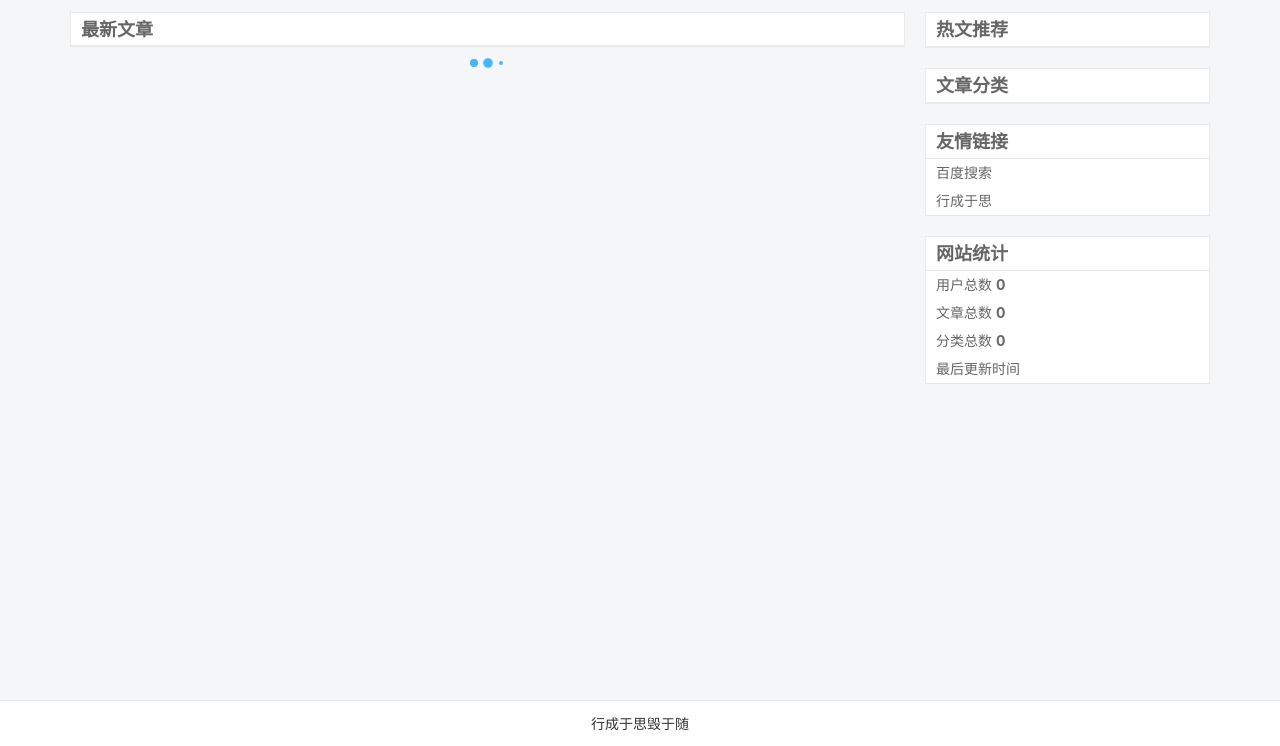
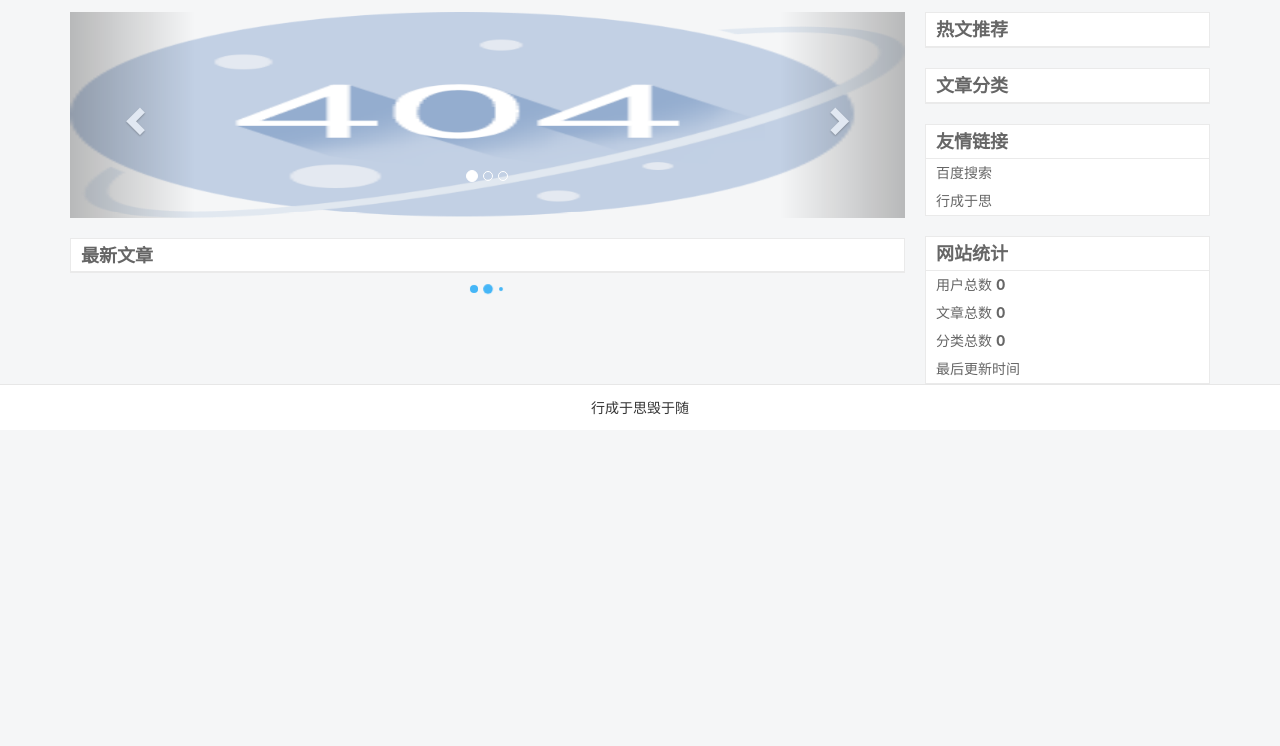
Before and after one commit to zhw0523/XingChengYuSi_v1.0, a Flask app: page / in a window 1280 px wide. Shown: the part 54-800 px from the top of the page. Run offline with Flask 2, Linux system fonts and the light colour scheme; data that the repository does not hold is empty.

Commit message:
增加了轮播图

```diff
--- a/static/css/base.css
+++ b/static/css/base.css
@@ -17,7 +17,6 @@
 
 .phone_css {
     margin-top: 66px;
-    margin-bottom: 56px;
 }
 
 .phone_nav {
@@ -62,8 +61,8 @@
     }
 
     .phone_css {
-        padding-left: 10px;
-        padding-right: 10px;
+        padding-left: 0;
+        padding-right: 0;
     }
 
     .phone_nav {
@@ -117,7 +116,7 @@
         position: absolute;
         top: 0;
         left: 0;
-        margin-left: 10px;
+        margin-left: 5px;
         border: none;
     }
 
--- a/static/css/index.css
+++ b/static/css/index.css
@@ -168,6 +168,47 @@
     transition: all 0.25s;
 }
 
+/*轮播图*/
+.Carousel{
+    position: relative;
+    min-width: 100%;
+    height: 206px;
+    border: #eaeaea solid 1px;
+    margin-bottom: 20px;
+}
+.Carousel .img_list ul{
+    position: absolute;
+    list-style-type: none;
+    padding: 0;
+    width: 100%;
+    height: 100%;
+}
+.Carousel .img_list ul li a{
+    position: absolute;
+    height: 100%;
+    width: 100%;
+}
+.Carousel .img_list ul li a img{
+    height: 100%;
+    width: 100%;
+}
+
+#myCarousel{
+    position: relative;
+    min-width: 100%;
+    height: 206px;
+    margin-bottom: 20px;
+}
+
+#myCarousel .item{
+    width: 100%;
+}
+
+#myCarousel img{
+    width: 100%;
+    height: 206px;
+}
+
 /*加载动画*/
 .spinner {
     margin: 5px auto;
@@ -217,3 +258,9 @@
         -webkit-transform: scale(1.0);
     }
 }
+
+@media screen and (max-width: 768px){
+    .Carousel{
+        height: 120px;
+    }
+}
--- a/static/js/index.js
+++ b/static/js/index.js
@@ -22,6 +22,11 @@
 
 
         }
+    });
+    //设置幻灯片时间
+    $('.carousel').carousel({
+        interval: 3000,
+        pause: "hover"
     });
 
     //判断当前宽度是否为手机
--- a/templates/base.html
+++ b/templates/base.html
@@ -79,7 +79,7 @@
         <a href="javascript:void(0)"><span class="glyphicon glyphicon-chevron-up"></span><br><span style="font-weight: bold">Top</span></a>
     </div>
     <footer class="footer"
-            style="bottom: 0;position: fixed;width: 100%;background-color: #fff;border-top: #e7e7e7 solid 1px">
+            style="min-width: 100%;background-color: #fff;border-top: #e7e7e7 solid 1px">
         <p style="width: 100%;height: 45px;display: block;line-height: 45px;text-align: center;margin: 0">行成于思毁于随</p>
     </footer>
     </body>
--- a/templates/html/index.html
+++ b/templates/html/index.html
@@ -3,6 +3,42 @@
 {% block content %}
     <div class="container phone_css">
         <div class="col-xs-9">
+            <!--轮播图-->
+            <div id="myCarousel" class="carousel slide carousel-bg">
+                <!-- 轮播（Carousel）指标 -->
+                <ol class="carousel-indicators">
+                    <li data-target="#myCarousel" data-slide-to="0" class="active"></li>
+                    <li data-target="#myCarousel" data-slide-to="1"></li>
+                    <li data-target="#myCarousel" data-slide-to="2"></li>
+                </ol>
+                <!-- 轮播（Carousel）项目 -->
+                <div class="carousel-inner">
+                    <div class="item active">
+                        <img
+                                src="/static/img/404_img.png"
+                                alt="First slide" onclick="window.location='/'">
+                    </div>
+                    <div class="item">
+                        <img
+                                src="http://qmhkids.com/ueditor/php/upload/image/20171102/1509622390633008.jpg"
+                                alt="Second slide">
+                    </div>
+                    <div class="item">
+                        <img
+                                src="https://timgsa.baidu.com/timg?image&quality=80&size=b9999_10000&sec=1530020382235&di=069d87faec73d3a66d28fe3f35bdd2a3&imgtype=0&src=http%3A%2F%2Fimgsrc.baidu.com%2Fimage%2Fc0%253Dpixel_huitu%252C0%252C0%252C294%252C40%2Fsign%3D41c384368c94a4c21e2eef6b678c7eb9%2F83025aafa40f4bfb6ca6fb6d084f78f0f7361890.jpg"
+                                alt="Third slide">
+                    </div>
+                </div>
+                <!-- 轮播（Carousel）导航 -->
+                <a class="left carousel-control" href="#myCarousel" role="button" data-slide="prev">
+                    <span class="glyphicon glyphicon-chevron-left" aria-hidden="true"></span>
+                    <span class="sr-only">Previous</span>
+                </a>
+                <a class="right carousel-control" href="#myCarousel" role="button" data-slide="next">
+                    <span class="glyphicon glyphicon-chevron-right" aria-hidden="true"></span>
+                    <span class="sr-only">Next</span>
+                </a>
+            </div>
             <h3>最新文章</h3>
             <ul class="index" style="list-style-type: none;margin: 0;padding: 0">
                 <!--加载博客-->
@@ -17,7 +53,7 @@
                     style="width: 100%;margin-top: 4px;outline: none;margin-bottom: 10px;display: none">查看更多
             </button>
             <p id="dixian"
-               style="display: none;width: 100%;height: 30px;line-height: 30px;text-align: center;margin: 0;padding-top: 5px">
+               style="display: none;width: 100%;height: 30px;line-height: 30px;text-align: center;margin: 0;padding-bottom: 5px">
                 我能给你的只有这么多了</p>
         </div>
         <div class="col-xs-3">
```
Also changed, not shown: 9 other files.
